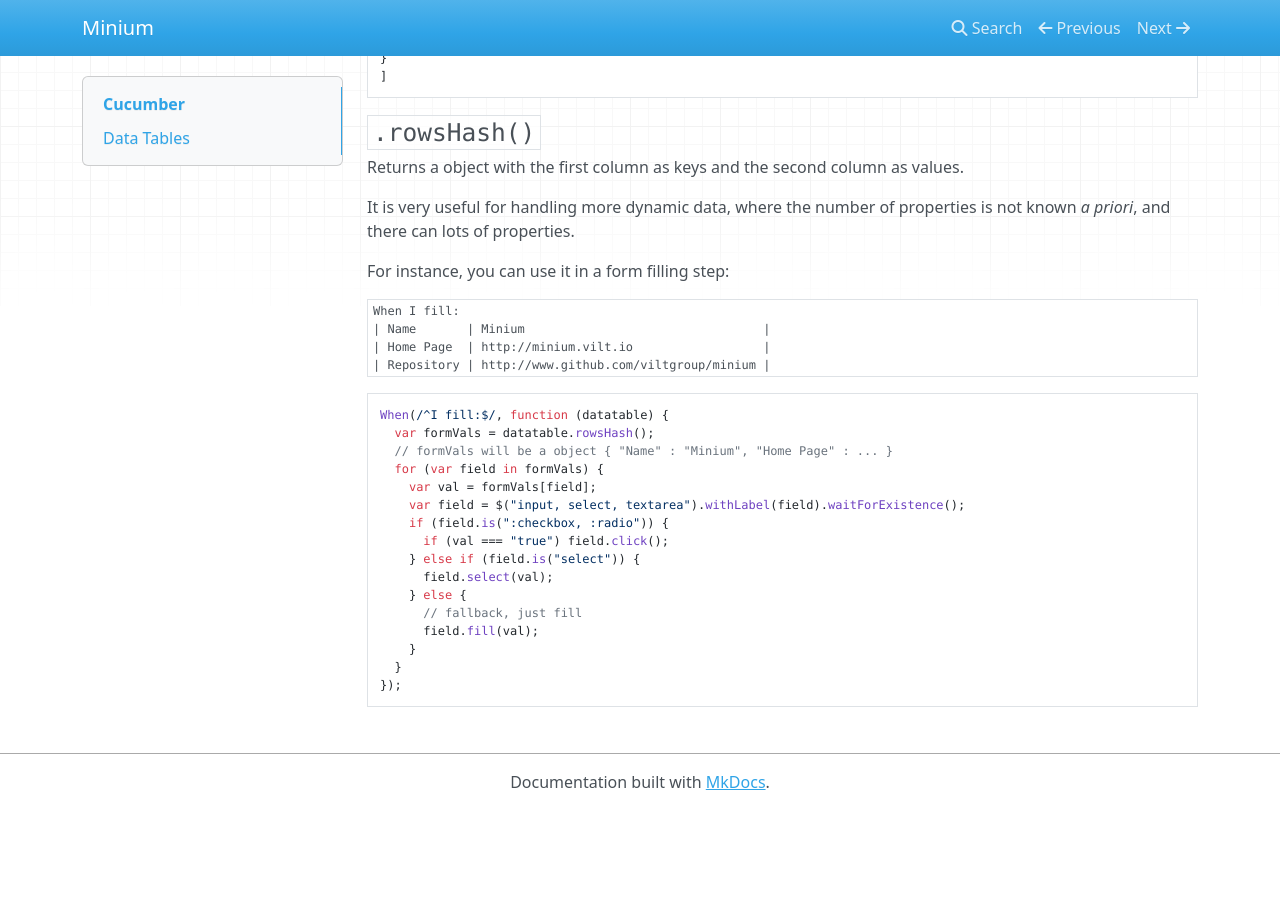
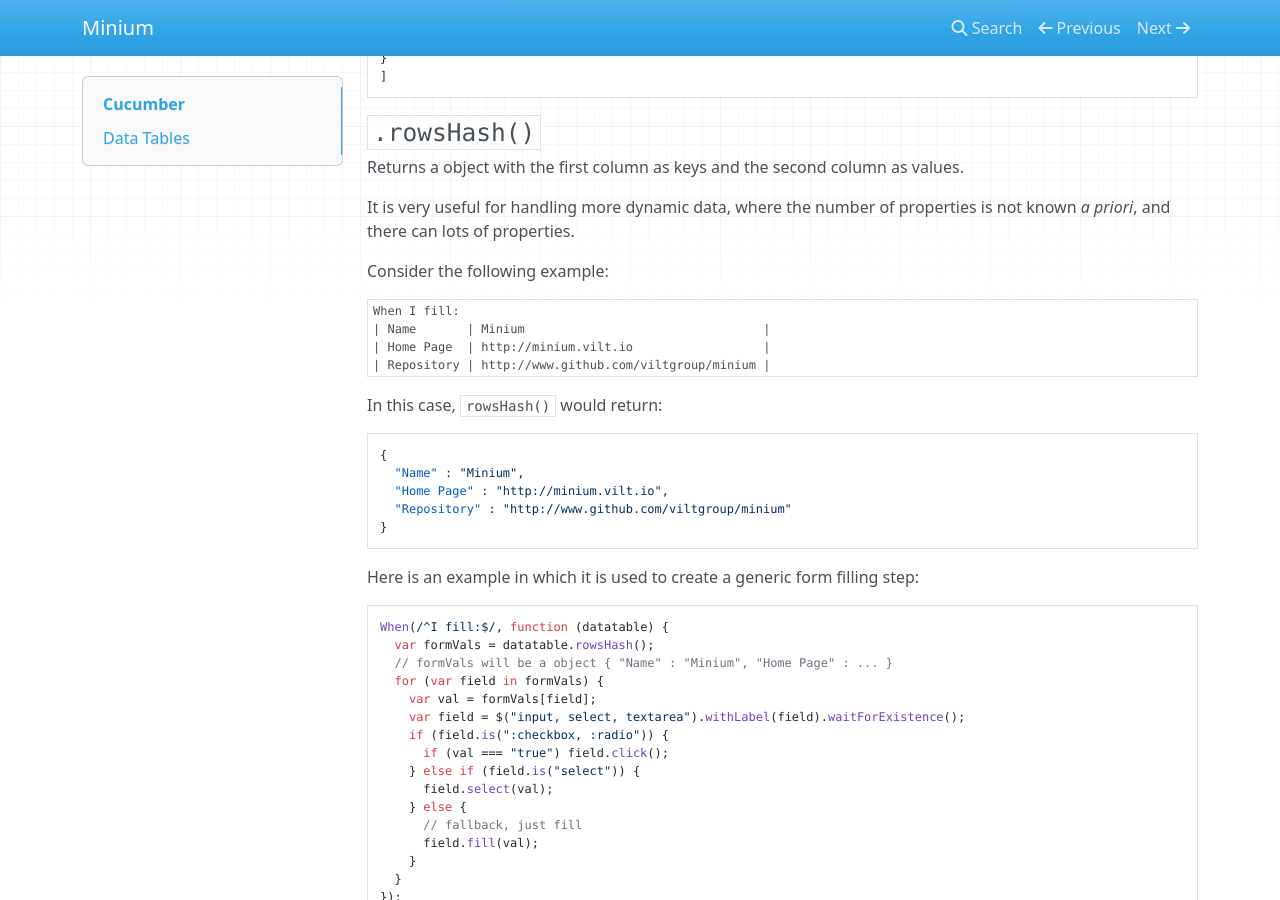
Before and after one commit to viltgroup/minium, an MkDocs documentation site: the page built from minium-docs/src/main/mkdocs/docs/core/api/cucumber.md, in a window 1280 px wide and 900 px high, scrolled down 1312 px. Built offline with MkDocs 1.6.1, drawn with Linux system fonts in a browser that asks for light colours; nearby versions of some CDN libraries; before the commit the page ends 2122 px from its top, so only the background shows below that.

Commit message:
Add illustrative example in the documentation of datatable.rowsHash

````diff
--- a/minium-docs/src/main/mkdocs/docs/core/api/cucumber.md
+++ b/minium-docs/src/main/mkdocs/docs/core/api/cucumber.md
@@ -84,7 +84,7 @@
 It is very useful for handling more dynamic data, where the number of properties
 is not known *a priori*, and there can lots of properties.
 
-For instance, you can use it in a form filling step:
+Consider the following example:
 
 ```gherkin
 When I fill:
@@ -92,6 +92,18 @@
 | Home Page  | http://minium.vilt.io                  |
 | Repository | http://www.github.com/viltgroup/minium |
 ```
+
+In this case, `rowsHash()` would return:
+
+```json
+{
+  "Name" : "Minium",
+  "Home Page" : "http://minium.vilt.io",
+  "Repository" : "http://www.github.com/viltgroup/minium"
+}
+```
+
+Here is an example in which it is used to create a generic form filling step:
 
 ```javascript
 When(/^I fill:$/, function (datatable) {
````
